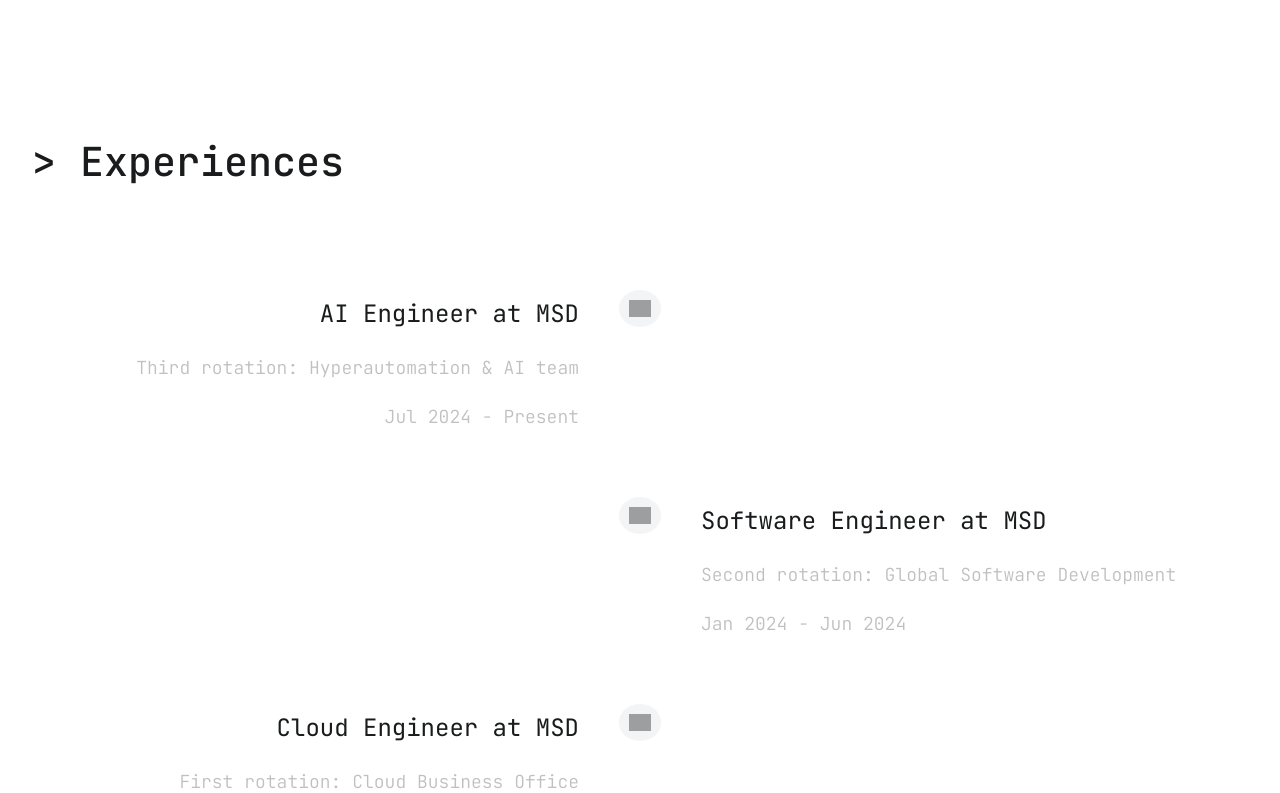
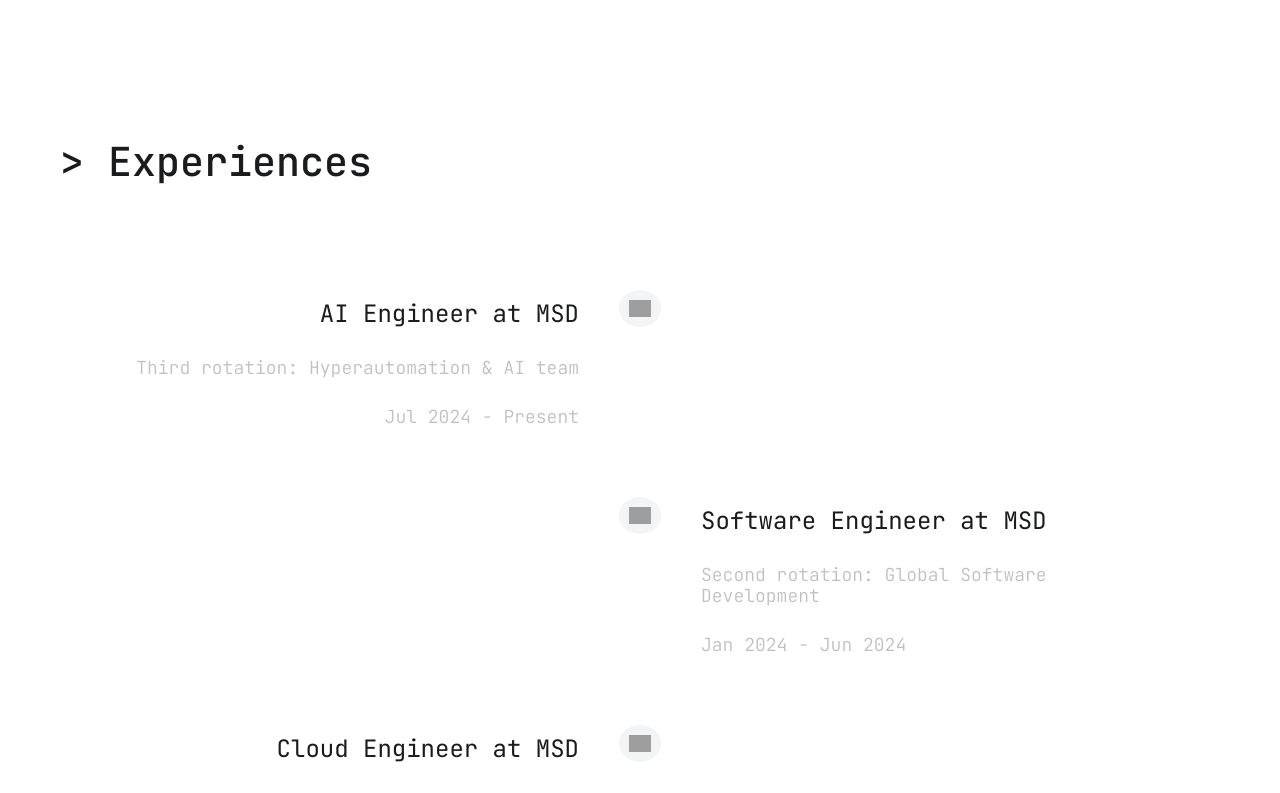
Before and after one commit to keithchewzk/heyitskeith, a React (Create React App) app: page / in a window 1280 px wide. Shown: the part 560-1353 px from the top of the page. Built offline with nearby package versions, Linux system fonts and the light colour scheme; no server answers; grey boxes are pictures that could not be loaded.

Commit message:
add more padding left section container

```diff
--- a/src/components/common/Section.module.css
+++ b/src/components/common/Section.module.css
@@ -1,6 +1,6 @@
 .sectionContainer {
   margin-bottom: 150px;
-  padding: 0 32px 0 32px;
+  padding: 0 60px 0 60px;
 }
 
 .sectionHeader {
```
